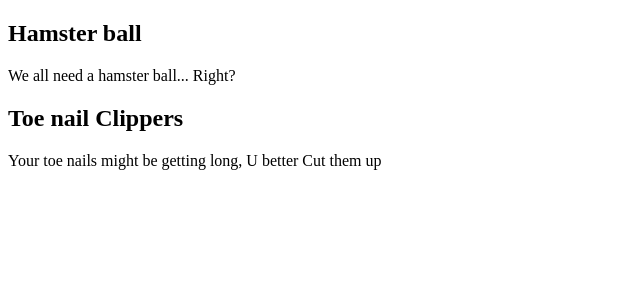
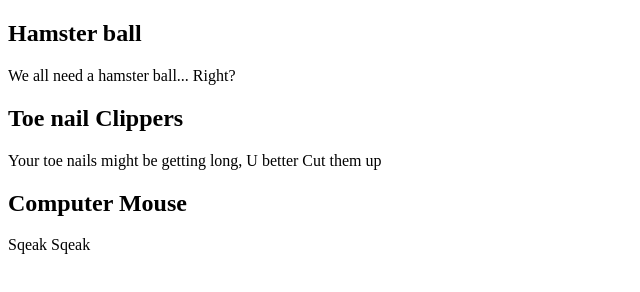
Before and after one commit to JoshuaC05/Lab---Git-Branches-Assignment, a plain HTML site: page products.html in a window 1280 px wide. Shown: the whole page, without its empty margins (0-640 px from the left). Drawn offline with Linux system fonts and the light colour scheme.

Commit message:
Added Product 3

```diff
--- a/products.html
+++ b/products.html
@@ -12,6 +12,9 @@
 	<h2>Toe nail Clippers</h2>
 	<p>Your toe nails might be getting long, U better Cut them up</p>
 
+	<h2>Computer Mouse</h2>
+	<p>Sqeak Sqeak<p>
+
 
 </body>
 </html>
```
